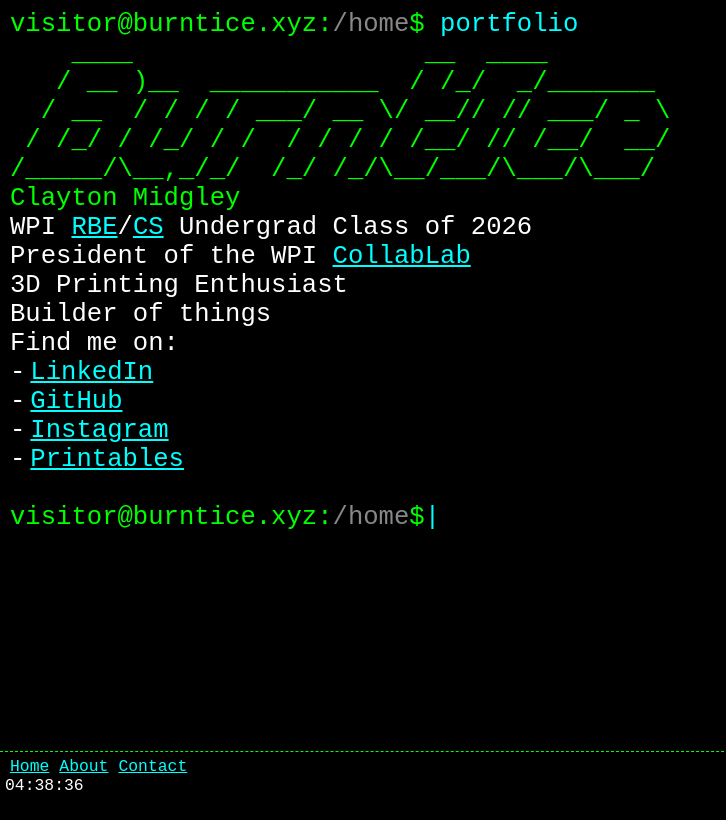
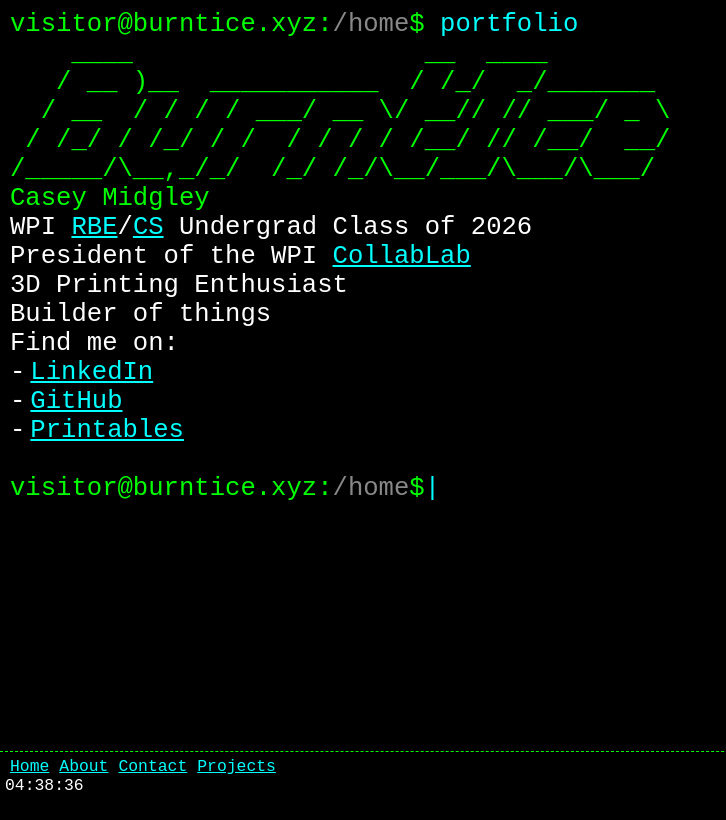
Before and after one commit to BurntIce16/burntice.xyz, a React (Create React App) app: page / in a window 1280 px wide. Shown: the whole page, without its empty margins (0-726 px from the left). Built offline with nearby package versions, Linux system fonts and the light colour scheme.

Commit message:
fixed error handling and updated name

```diff
--- a/package.json
+++ b/package.json
@@ -9,6 +9,7 @@
     "@testing-library/user-event": "^13.5.0",
     "react": "^18.2.0",
     "react-dom": "^18.2.0",
+    "react-router-dom": "^6.27.0",
     "react-scripts": "5.0.1",
     "web-vitals": "^2.1.4"
   },
--- a/src/App.js
+++ b/src/App.js
@@ -1,7 +1,7 @@
 import './App.css';
 
 import Terminal from './components/Terminal';
-import BlinkingText from './Blinking_Text';
+import BlinkingText from './components/Blinking_Text';
 
 function App() {
   return (
@@ -15,7 +15,7 @@ function App() {
         <div className='title'>  / __  / / / / ___/ __ \/ __// // ___/ _ \</div>
         <div className='title'> / /_/ / /_/ / /  / / / / /__/ // /__/  __/</div>
         <div className='title'>/_____/\__,_/_/  /_/ /_/\__/___/\___/\___/ </div>
-        <div className='title'>Clayton Midgley</div>
+        <div className='title'>Casey Midgley</div>
 
 
           <p>WPI <a className='link' href='/RBE'>RBE</a>/<a className='link' href='/CS'>CS</a> Undergrad Class of 2026</p>
@@ -31,11 +31,8 @@ function App() {
             <li>
               <a className='link' href='https://github.com/BurntIce16' >GitHub</a></li>
             <li>
-              <a className='link' href='https://www.instagram.com/burnt._.ice/'>Instagram</a>
+              <a className='link' href='https://www.printables.com/@Bicey_570009'>Printables</a>
             </li>
-            <li>
-              <a className='link' href='https://www.printables.com/@Bicey_570009'>Printables</a>
-              </li>
           </ul>
 
           <div > </div>
--- a/src/components/Terminal_Footer.js
+++ b/src/components/Terminal_Footer.js
@@ -1,12 +1,13 @@
 import React from "react";
 import "./Terminal_Footer.css";
-import Clock from "../Clock";
+import Clock from "./Clock";
 
 const TerminalFooter = () => {
 	const links = [
 		{ label: "Home", url: "/" },
 		{ label: "About", url: "/about" },
 		{ label: "Contact", url: "/contact" },
+		{ label: "Projects", url: "/projects" },
 		// Add more links as needed
 	];
 
--- /dev/null
+++ b/src/error-page.js
@@ -0,0 +1,36 @@
+import './App.css';
+
+import Terminal from './components/Terminal';
+import BlinkingText from './components/Blinking_Text';
+
+function ErrorPage() {
+    return (
+        <div className="App">
+            <header className="App-header">
+                <Terminal>
+                    <div className='prompt'><span className=''>visitor@burntice.xyz</span>:<span className='comment'>/error</span>$ <span className='command'>404</span></div>
+
+                    <div className='title'>   _ __  ____  __ __</div>
+                    <div className='title'>  / // / / __ \/ // /</div>
+                    <div className='title'> / // /_/ / / / // /_</div>
+                    <div className='title'>/__  __/ /_/ /__  __/</div>
+                    <div className='title'>  /_/  \____/  /_/   </div>
+                    <div className='title'>oops, that wasn't supposed to happen...</div>
+
+                    <div > </div>
+
+                    <div className='prompt'><span className=''>visitor@burntice.xyz</span>:<span className='comment'>/error</span>$<span className='command'><BlinkingText text='|'>|</BlinkingText></span></div>
+
+                </Terminal>
+
+            </header>
+        </div>
+    );
+}
+
+export default ErrorPage;
+
+
+//Sources used:
+//https://patorjk.com/software/taag/#p=display&f=Slant&t=BurntIce
+//https://realfavicongenerator.net/
--- a/src/index.js
+++ b/src/index.js
@@ -3,11 +3,24 @@ import ReactDOM from 'react-dom/client';
 import './index.css';
 import App from './App';
 import reportWebVitals from './reportWebVitals';
+import ErrorPage from "./error-page";
+import {
+  createBrowserRouter,
+  RouterProvider,
+} from "react-router-dom";
+
+const router = createBrowserRouter([
+  {
+    path: "/",
+    element: <App />,
+    errorElement: <ErrorPage />
+  },
+]);
 
 const root = ReactDOM.createRoot(document.getElementById('root'));
 root.render(
   <React.StrictMode>
-    <App />
+    <RouterProvider router={router} />
   </React.StrictMode>
 );
 
```
Also changed, not shown: src/components/Blinking_Text.js (renamed from src/Blinking_Text.js), src/components/Clock.js (renamed from src/Clock.js), 1 other file (tests, documents, lock files or other folders).
